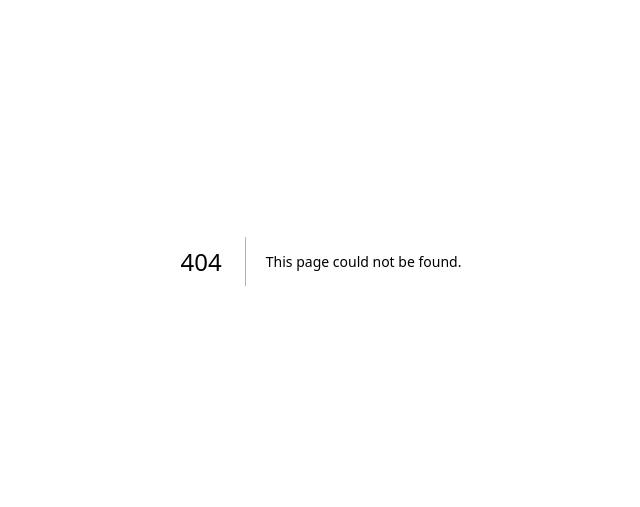
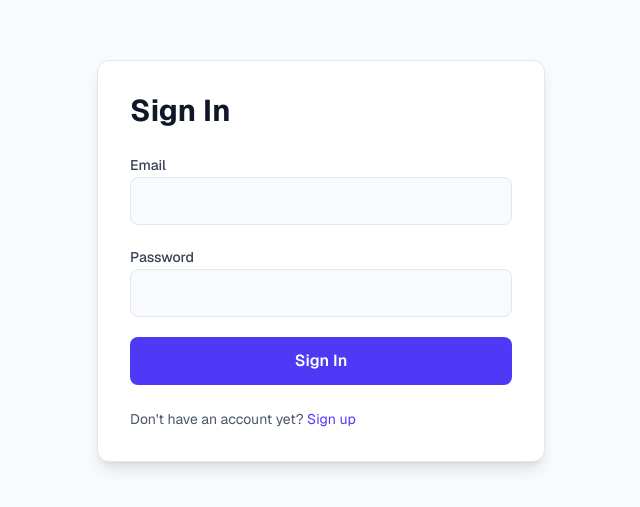
Before and after one commit to HarryChester26/Catalyst, a Next.js app: page /signin in a window 1280 px wide. Before the commit this address had no page. Shown: the part 139-646 px from the top of the page, without its empty margins (319-959 px from the left). Built offline with nearby package versions, Linux system fonts and the light colour scheme.

Commit message:
Changing sign-in webpage

```diff
--- a/src/app/page.tsx
+++ b/src/app/page.tsx
@@ -1,5 +1,6 @@
 "use client";
 
+import Link from 'next/link';
 import { useState } from 'react';
 import { Tabs, TabsContent, TabsList, TabsTrigger } from '@/components/ui/tabs';
 import { Button } from '@/components/ui/button';
@@ -169,13 +170,17 @@ export default function AppPage() {
               </p>
             </div>
             <div className="flex items-center gap-2">
+              <Link href="/signin">
                 <Button variant="outline" size="sm">
-                <LogIn className="h-4 w-4 mr-2" />
+                  <LogIn className="w-full h-12 px-4 rounded-lg border border-gray-300 dark:border-gray-700 bg-gray-50 dark:bg-gray-900 focus:outline-none focus:ring-2 focus:ring-indigo-500" />
                   Sign In
                 </Button>
+              </Link>
+              <Link href="/signup">
                 <Button size="sm">
                   Sign Up
                 </Button>
+              </Link>
             </div>
           </div>
         </div>
--- a/src/app/sigin-in/page.tsx
+++ /dev/null
@@ -1,94 +0,0 @@
-"use client";
-
-import { useState } from "react";
-import { useRouter } from "next/navigation";
-
-export default function SigininPage() {
-  const router = useRouter();
-  const [email, setEmail] = useState("");
-  const [password, setPassword] = useState("");
-  const [error, setError] = useState("");
-  const [isLoading, setIsLoading] = useState(false);
-
-  async function handleSubmit(event: React.FormEvent<HTMLFormElement>) {
-    event.preventDefault();
-    setError("");
-    if (!email || !password) {
-      setError("Vui lòng nhập email và mật khẩu.");
-      return;
-    }
-    try {
-      setIsLoading(true);
-      const res = await fetch("/api/auth/sign-in", {
-        method: "POST",
-        headers: { "Content-Type": "application/json" },
-        body: JSON.stringify({ email, password }),
-      });
-      const json = await res.json();
-      if (!res.ok) throw new Error(json.error || "Đăng nhập thất bại");
-      router.push("/");
-    } catch (e: unknown) {
-      const message = e instanceof Error ? e.message : "Đăng nhập thất bại";
-      setError(message);
-    } finally {
-      setIsLoading(false);
-    }
-  }
-  // (Legacy) Kept for reference but unused now.
-
-  return (
-    <div className="min-h-screen flex items-center justify-center p-6">
-      <div className="w-full max-w-sm rounded-xl border border-black/10 dark:border-white/15 p-6 bg-background text-foreground">
-        <h1 className="text-xl font-semibold mb-4">Đăng nhập</h1>
-
-        {error ? (
-          <div className="mb-4 text-sm text-red-600 dark:text-red-400">
-            {error}
-          </div>
-        ) : null}
-
-        <form onSubmit={handleSubmit} className="space-y-4">
-          <div className="space-y-2">
-            <label htmlFor="email" className="text-sm">Email</label>
-            <input
-              id="email"
-              type="email"
-              value={email}
-              onChange={(e) => setEmail(e.target.value)}
-              className="w-full h-10 px-3 rounded-md border border-black/10 dark:border-white/15 bg-transparent outline-none focus:ring-2 focus:ring-black/10 dark:focus:ring-white/20"
-              placeholder="you@example.com"
-              autoComplete="email"
-              required
-            />
-          </div>
-
-          <div className="space-y-2">
-            <label htmlFor="password" className="text-sm">Mật khẩu</label>
-            <input
-              id="password"
-              type="password"
-              value={password}
-              onChange={(e) => setPassword(e.target.value)}
-              className="w-full h-10 px-3 rounded-md border border-black/10 dark:border-white/15 bg-transparent outline-none focus:ring-2 focus:ring-black/10 dark:focus:ring-white/20"
-              placeholder="••••"
-              autoComplete="current-password"
-              required
-            />
-          </div>
-
-          <button
-            type="submit"
-            disabled={isLoading}
-            className="w-full h-10 rounded-md bg-foreground text-background font-medium hover:opacity-90 disabled:opacity-60"
-          >
-            {isLoading ? "Đang đăng nhập..." : "Đăng nhập"}
-          </button>
-        </form>
-
-        <p className="mt-4 text-xs text-black/60 dark:text-white/60">
-          Chưa có tài khoản? <a className="underline" href="/sigin-up">Đăng ký</a>
-        </p>
-      </div>
-    </div>
-  );
-}
--- /dev/null
+++ b/src/app/signin/page.tsx
@@ -0,0 +1,101 @@
+
+"use client";
+
+import { useState } from "react";
+import { useRouter } from "next/navigation";
+
+export default function SignInPage() {
+  const router = useRouter();
+  const [email, setEmail] = useState("");
+  const [password, setPassword] = useState("");
+  const [error, setError] = useState("");
+  const [isLoading, setIsLoading] = useState(false);
+
+  async function handleSubmit(event: React.FormEvent<HTMLFormElement>) {
+    event.preventDefault();
+    setError("");
+
+    if (!email || !password) {
+      setError("Please enter both email and password.");
+      return;
+    }
+
+    try {
+      setIsLoading(true);
+      const res = await fetch("/api/auth/sign-in", {
+        method: "POST",
+        headers: { "Content-Type": "application/json" },
+        body: JSON.stringify({ email, password }),
+      });
+      const json = await res.json();
+      if (!res.ok) throw new Error(json.error || "Failed to sign in, please try again.");
+      router.push("/");
+    } catch (e: unknown) {
+      const message = e instanceof Error ? e.message : "Failed to sign in, please try again.";
+      setError(message);
+    } finally {
+      setIsLoading(false);
+    }
+  }
+
+  return (
+    <div className="min-h-screen flex items-center justify-center bg-gray-50 dark:bg-gray-900 p-6">
+      <div className="w-full max-w-md rounded-xl border border-gray-200 dark:border-gray-700 bg-white dark:bg-gray-800 shadow-lg p-8">
+        <h1 className="text-3xl font-bold mb-6 text-gray-900 dark:text-white">Sign In</h1>
+
+        {error && (
+          <div className="mb-4 text-sm text-red-600 dark:text-red-400">{error}</div>
+        )}
+
+        <form onSubmit={handleSubmit} className="space-y-5">
+          <div className="space-y-1">
+            <label htmlFor="email" className="text-sm font-medium text-gray-700 dark:text-gray-300">
+              Email
+            </label>
+            <input
+              id="email"
+              type="email"
+              value={email}
+              onChange={(e) => setEmail(e.target.value)}
+              placeholder=" "
+              autoComplete="email"
+              required
+              className="peer w-full h-12 px-4 border rounded-lg border-gray-300 dark:border-gray-600 bg-gray-50 dark:bg-gray-700 text-gray-900 dark:text-white placeholder-transparent focus:outline-none focus:ring-2 focus:ring-indigo-500 transition"
+            />
+          </div>
+
+          <div className="space-y-1">
+            <label htmlFor="password" className="text-sm font-medium text-gray-700 dark:text-gray-300">
+              Password
+            </label>
+            <input
+              id="password"
+              type="password"
+              value={password}
+              onChange={(e) => setPassword(e.target.value)}
+              placeholder=" "
+              autoComplete="current-password"
+              required
+              className="w-full h-12 px-4 rounded-lg border border-gray-300 dark:border-gray-600 bg-gray-50 dark:bg-gray-700 text-gray-900 dark:text-white focus:outline-none focus:ring-2 focus:ring-indigo-500 transition"
+            />
+          </div>
+
+          <button
+            type="submit"
+            disabled={isLoading}
+            className="w-full h-12 bg-indigo-600 hover:bg-indigo-700 text-white font-semibold rounded-lg transition disabled:opacity-60"
+          >
+            {isLoading ? "Signing in..." : "Sign In"}
+          </button>
+        </form>
+
+        <p className="mt-6 text-sm text-gray-600 dark:text-gray-300">
+          Don't have an account yet?{" "}
+          <a href="/signup" className="text-indigo-600 hover:underline">
+            Sign up
+          </a>
+        </p>
+      </div>
+    </div>
+  );
+}
```
Also changed, not shown: package.json (+13 -1 lines), src/app/signup/page.tsx (renamed from src/app/sigin-up/page.tsx), 1 other file (tests, documents, lock files or other folders). Lines whose indentation alone changed are shown as unchanged.
